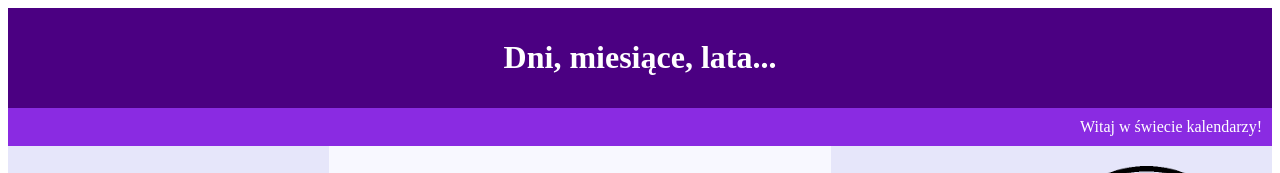
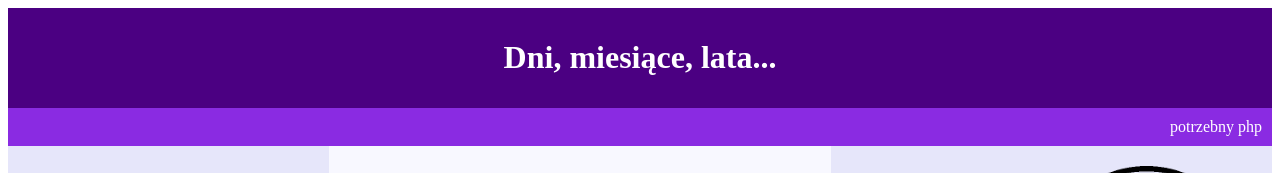
Before and after one commit to ValeriiTP/1TP-projects, a plain HTML site: page JavaScript/10/index.html in a window 1280 px wide. Shown: the top 173 px of the page. Drawn offline with Linux system fonts and the light colour scheme.

Commit message:
Update index.html

```diff
--- a/JavaScript/10/index.html
+++ b/JavaScript/10/index.html
@@ -10,7 +10,7 @@
         <h1>Dni, miesiące, lata...</h1>
 
     </header>
-    <div class="napis">Witaj w świecie kalendarzy!</div>
+    <div class="napis">potrzebny php</div>
     <main style="display: flex;">
         <section id="lewy">
 
```
